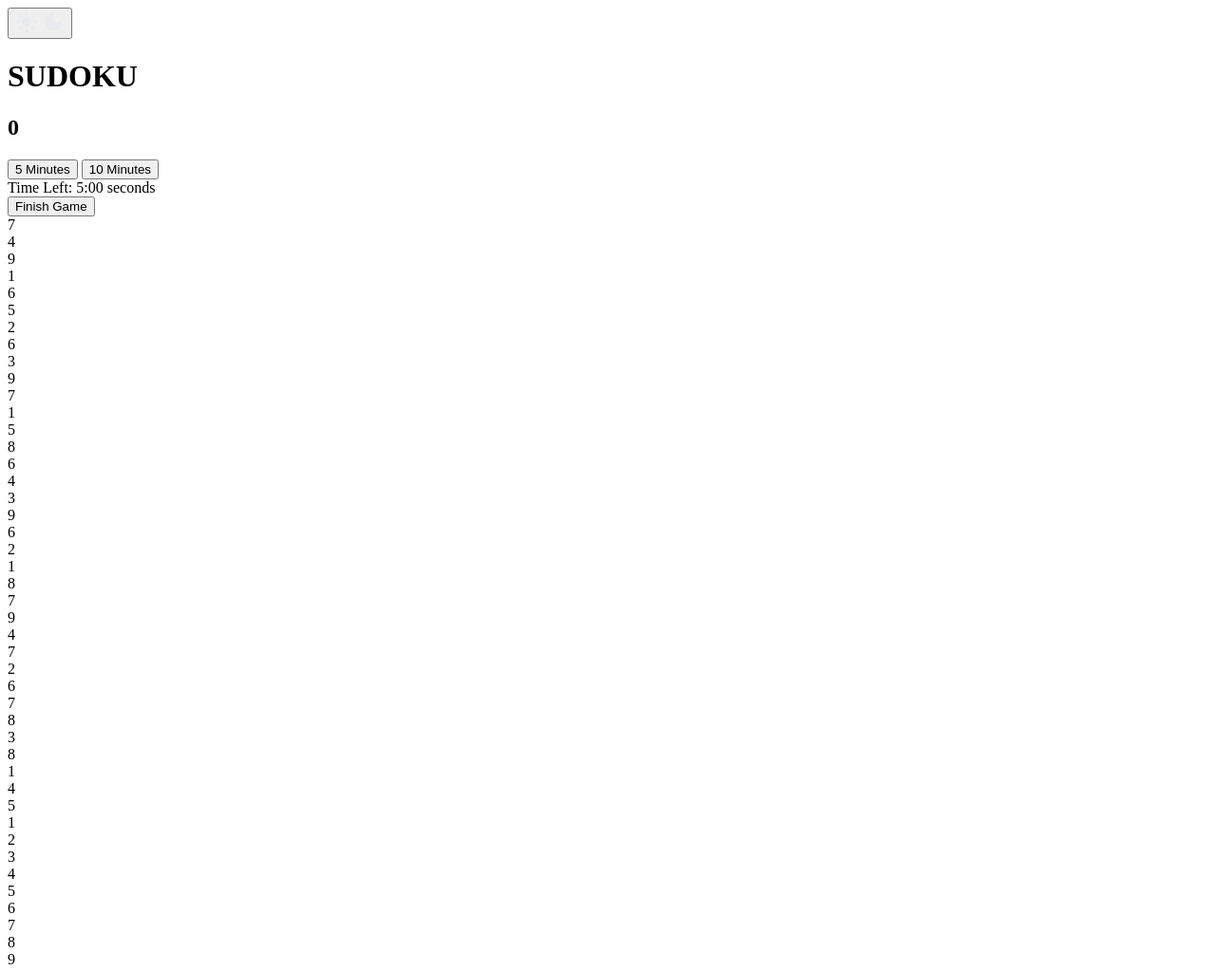
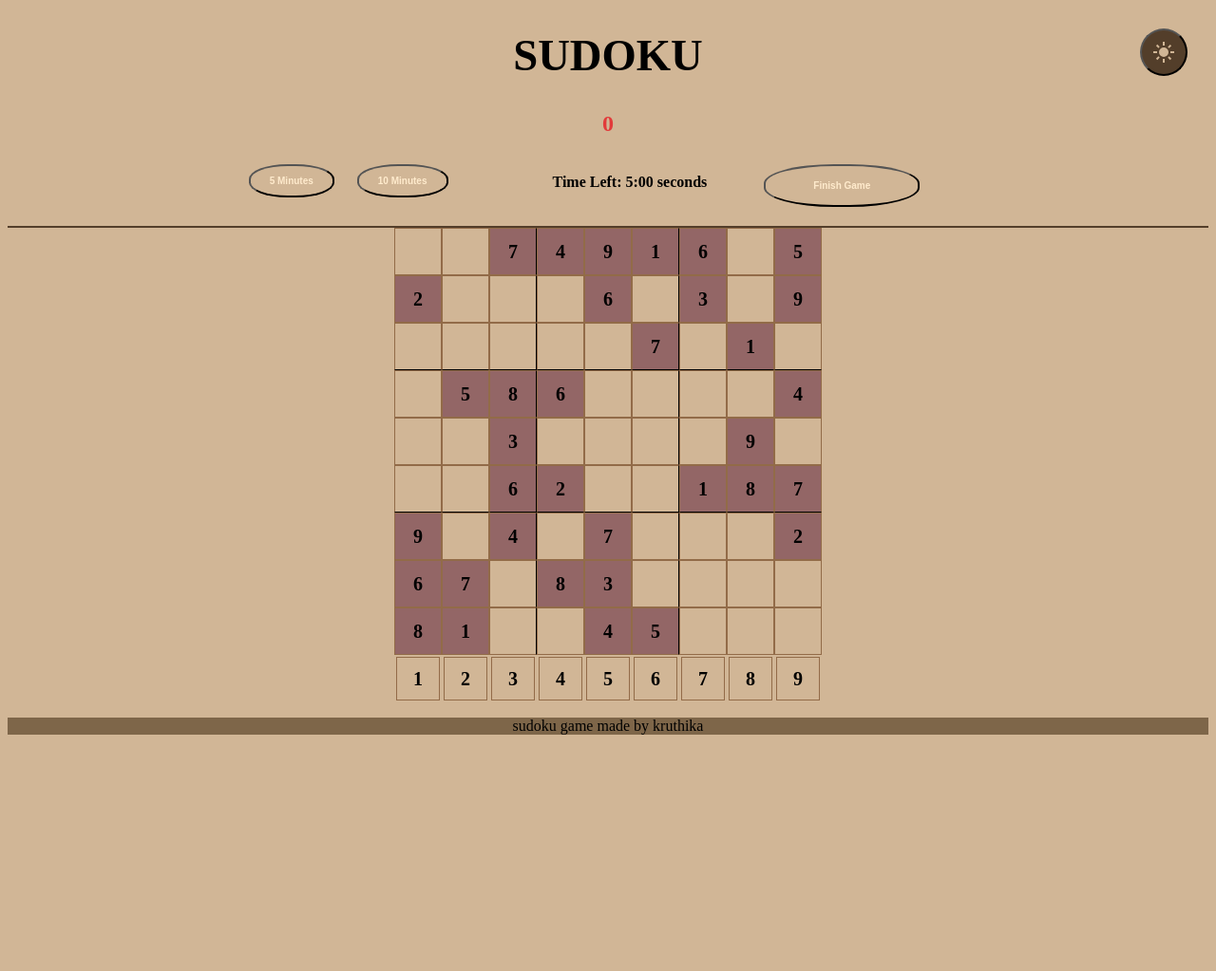
Before and after one commit to krutsu/sudoku, a plain HTML site: page index.html in a window 1280 px wide. Shown: the top 1023 px of the page at 95% size. After the commit the page ends 800 px from the top, so only its background shows below. Drawn offline with Linux system fonts and the light colour scheme.

Commit message:
Update style.css

```diff
--- a/style.css
+++ b/style.css
@@ -1,4 +1,169 @@
-input[type="range"]{
-    width:90px;
-    height: 6px;
+:root {
+    --main-bg-color: rgb(209, 182, 150);
+    --tile-border-color: rgb(83, 62, 42);
+    --error-color: rgb(226, 58, 58);
+    --selected-number-bg: rgb(100, 141, 195);
+    --tile-start-bg: rgb(147, 102, 102);
+    --text-color: black;
 }
+
+.darkmode {
+    --main-bg-color: rgb(30, 30, 30);
+    --tile-border-color: rgb(100, 100, 100);
+    --error-color: rgb(255, 76, 76);
+    --selected-number-bg: rgb(50, 100, 150);
+    --tile-start-bg: rgb(80, 80, 80);
+    --text-color: white;
+}
+
+body {
+    background-color: var(--main-bg-color);
+    color: var(--text-color);
+}
+
+header {
+    text-align: center;
+    padding-bottom: 10px;
+    border-bottom: 2px solid var(--tile-border-color);
+}
+
+h1 {
+    font-size: 35pt;
+    color: var(--text-color);
+}
+
+#setup {
+    display: flex;
+    justify-content: center;
+}
+
+#setup > * {
+    margin-bottom: 10px;
+    padding-left: 50px;
+    padding-right: 50px;
+    align-items: center;
+}
+
+button {
+    padding: 10px 20px;
+    margin: 10px;
+    font-size: 10px;
+    font-weight: bold;
+    cursor: pointer;
+    color: blanchedalmond;
+    background-color: var(--main-bg-color);
+    transition: background-color 0.3s;
+    border-radius: 45%;
+}
+
+button:hover {
+    background-color: rgba(83,62,42);
+}
+
+#timer {
+    font-size: 16px;
+    margin: 20px 0;
+    font-weight: bold;
+    color: var(--text-color);
+}
+
+#message {
+    margin-top: 20px;
+    font-size: 20px;
+    color: green;
+}
+
+#switch {
+    height: 50px;
+    width: 50px;
+    padding: 0;
+    border-radius: 50%;
+    background-color: var(--tile-border-color);
+    display: flex;
+    justify-content: center;
+    align-items: center;
+    position: fixed;
+    top: 20px;
+    right: 20px;
+}
+
+#switch svg {
+    fill: var(--main-bg-color);
+}
+
+#switch svg:last-child {
+    display: none;
+}
+
+.darkmode #switch svg:first-child {
+    display: none;
+}
+
+.darkmode #switch svg:last-child {
+    display: block;
+}
+
+#errors {
+    color: var(--error-color);
+}
+
+#board {
+    width: 450px;
+    height: 450px;
+    display: flex;
+    margin: 0 auto;
+    flex-wrap: wrap;
+}
+
+.tile {
+    width: 48px;
+    height: 48px;
+    border: 1px solid rgb(146, 107, 72);
+    font-size: 20px;
+    font-weight: bold;
+    display: flex;
+    justify-content: center;
+    align-items: center;
+}
+
+#digits {
+    width: 450px;
+    height: 50px;
+    margin: 0 auto;
+    display: flex;
+    flex-wrap: wrap;
+}
+
+.number {
+    width: 44px;
+    height: 44px;
+    border: 1px solid rgb(146, 107, 72);
+    margin: 2px;
+    font-size: 20px;
+    font-weight: bold;
+    display: flex;
+    justify-content: center;
+    align-items: center;
+    color: var(--text-color);
+}
+
+.number-selected {
+    background-color: var(--selected-number-bg);
+}
+
+.tile-start {
+    background-color: var(--tile-start-bg);
+}
+
+.horizontal-line {
+    border-bottom: 1px solid black;
+}
+
+.vertical-line {
+    border-right: 1px solid black;
+}
+
+footer {
+    background-color: rgb(126, 102, 73);
+    text-align: center;
+}
```
